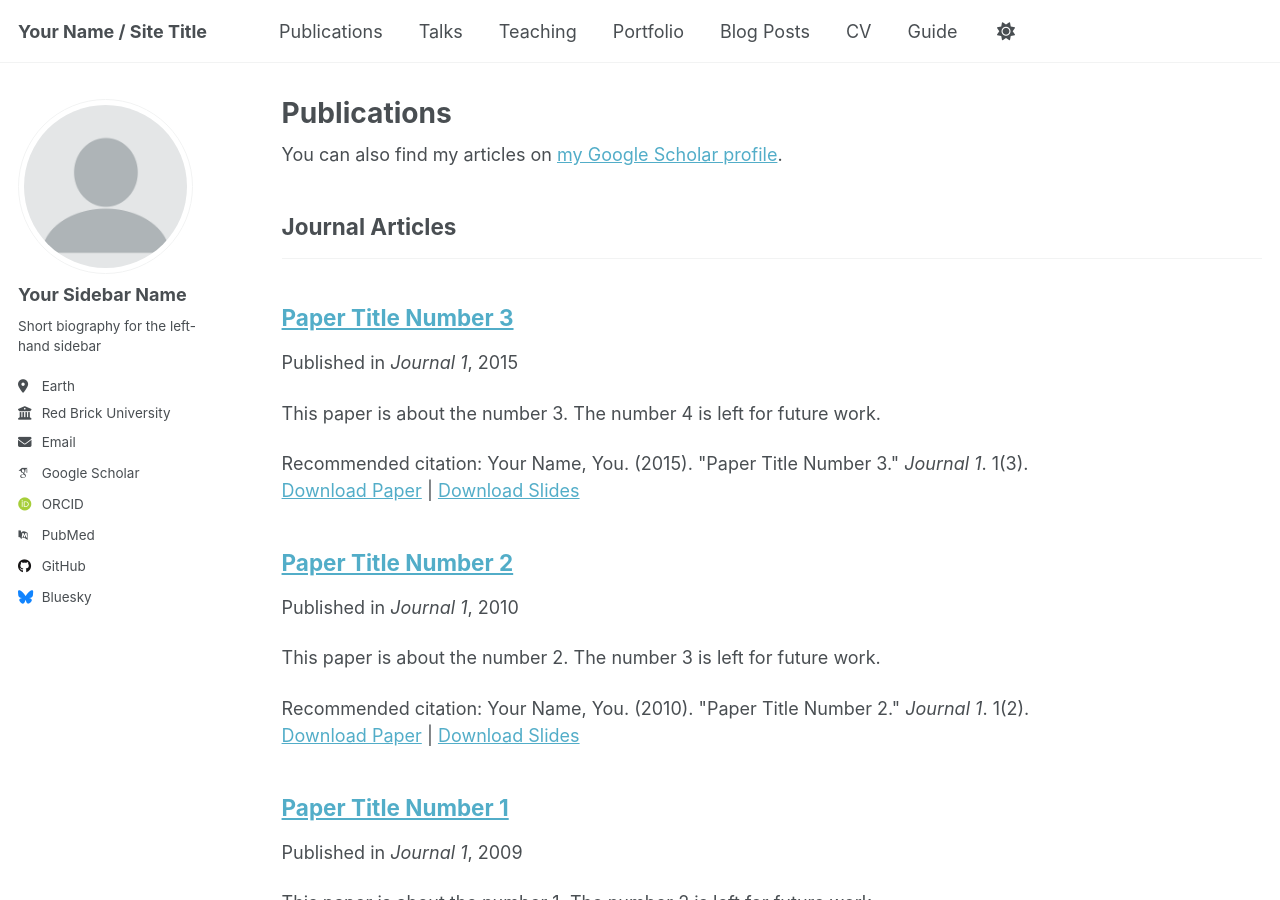
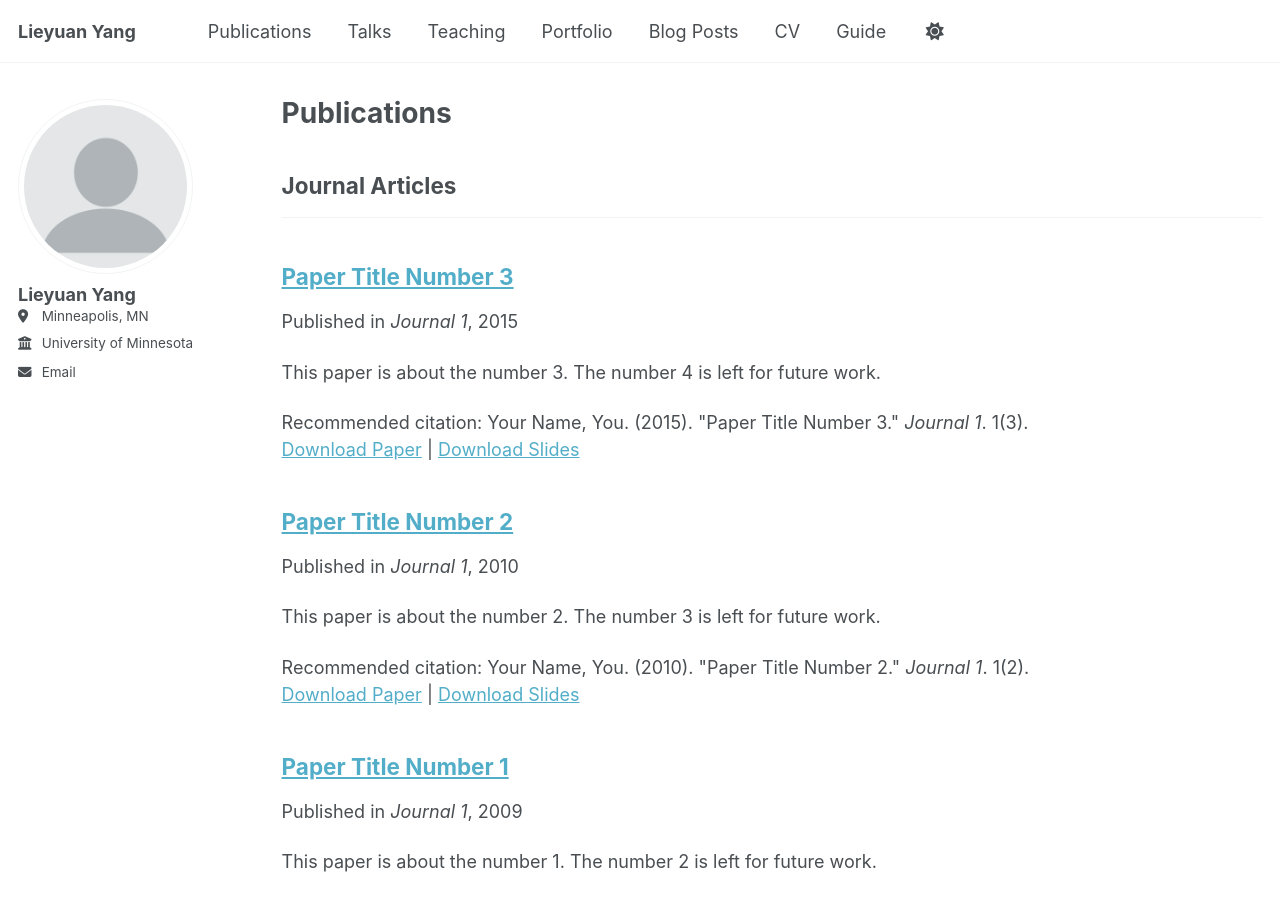
Before and after one commit to LieyuanYang/lieyuanyang.github.io, a Jekyll site: the page built from _pages/publications.html, in a window 1280 px wide and 900 px high. Built offline with Jekyll 4.4.1, drawn with Linux system fonts in a browser that asks for light colours; some web fonts are replaced; a script that is not in the unit is left out; some of the changed text lies outside the part shown.

Commit message:
Update _config.yml

```diff
--- a/_config.yml
+++ b/_config.yml
@@ -9,13 +9,13 @@
 # Basic Site Settings
 locale                   : "en-US"
 site_theme               : "default"
-title                    : "Your Name / Site Title"
+title                    : "Lieyuan Yang"
 title_separator          : "-"
-name                     : &name "Your Name"
+name                     : &name "Lieyuan Yang"
 description              : &description "personal description"
-url                      : https://academicpages.github.io # the base hostname & protocol for your site e.g. "https://[your GitHub username].github.io" or if you already have some other page hosted on Github then use "https://[your GitHub username].github.io/[Your Repo Name]"
+url                      : https://lieyuanyang.github.io # the base hostname & protocol for your site e.g. "https://[your GitHub username].github.io" or if you already have some other page hosted on Github then use "https://[your GitHub username].github.io/[Your Repo Name]"
 baseurl                  : "" # the subpath of your site, e.g. "/blog"
-repository               : "academicpages/academicpages.github.io"
+repository               : "lieyuanyang.github.io"
 
 # Site Author - The following control what appear as part of the author content on the side bar.
 #               If a field is blank the icon and link will not appear, otherwise it will be shown.
@@ -23,59 +23,25 @@
 author:
   # Biographic information
   avatar           : "profile.png"
-  name             : "Your Sidebar Name"
+  name             : "Lieyuan Yang"
   pronouns         : # example: "she/her"
-  bio              : "Short biography for the left-hand sidebar"
-  location         : "Earth"
-  employer         : "Red Brick University"
+  bio              :
+  location         : "Minneapolis, MN"
+  employer         : "University of Minnesota"
   uri              : # URL
-  email            : "none@example.org"
+  email            : "yang7481@umn.edu"
 
   # Academic websites
   academia         : # URL
   arxiv            : # URL - Update with the correct link to your profile
-  googlescholar    : "https://scholar.google.com/citations?user=PS_CX0AAAAAJ"
+  googlescholar    : #
   impactstory      : # URL
-  orcid            : "http://orcid.org/yourorcidurl"
+  orcid            : #
   semantic         : # URL
-  pubmed           : "https://www.ncbi.nlm.nih.gov/pubmed/?term=john+snow"
+  pubmed           : #
   researchgate     : # URL
   scopus           : # URL
 
-  # Repositories and software development
-  bitbucket        : # Username - Update with your username on the site
-  codepen          : # Username
-  dribbble         : # Username
-  github           : "academicpages"
-  kaggle           : # Username
-  stackoverflow    : # User number or user number and name (i.e., use "1" or "1/jeff-atwood")
-
-  # Social media
-  artstation       : # Username
-  bluesky          : "bsky.app" # Replace this with you Bluesky username
-  facebook         : # Username
-  flickr           : # Username
-  foursquare       : # Username
-  goodreads        : # Username
-  google_plus      : # Username
-  keybase          : # Username
-  instagram        : # Username
-  lastfm           : # Username
-  linkedin         : # Username
-  mastodon         : # URL
-  medium           : # URL
-  pinterest        : # Username
-  soundcloud       : # Username
-  steam            : # Username
-  telegram         : # URL
-  tumblr           : # Username
-  twitter          : # Username for X / Twitter
-  vine             : # Username
-  weibo            : # Username
-  wikipedia        : # Username
-  xing             : # Username
-  youtube          : # Username
-  zhihu            : # Username
 
 # Publication Category - The following the list of publication categories and their headings
 publication_category:
```
